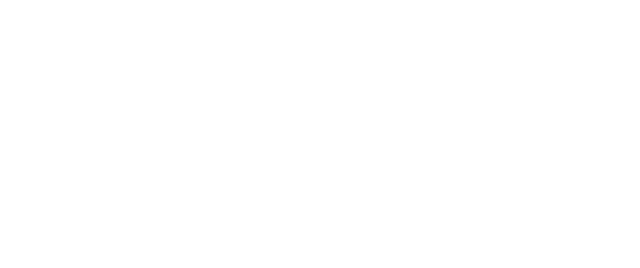
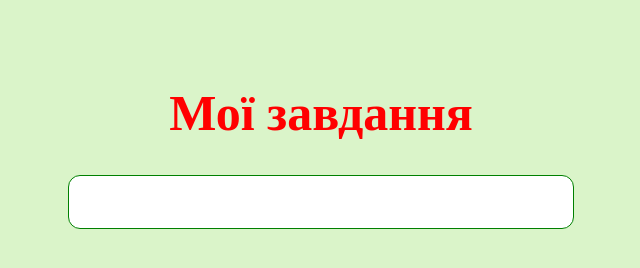
Before and after one commit to diana-tuz/todoList, a plain HTML site: page index.html in a window 1280 px wide. Shown: the whole page, without its empty margins (319-959 px from the left). Drawn offline with Linux system fonts and the light colour scheme.

Commit message:
add layouts and stules

```diff
--- a/index.html
+++ b/index.html
@@ -1,11 +1,24 @@
 <!DOCTYPE html>
 <html lang="en">
+
 <head>
     <meta charset="UTF-8">
     <meta name="viewport" content="width=device-width, initial-scale=1.0">
     <title>todoList</title>
+    <link rel="stylesheet" href="style.css">
 </head>
-<body>
 
+<body class="body">
+    <div class="container">
+        <h1 class="title">
+            Мої завдання
+        </h1>
+        <input type="text" class="input" />
+        <div class="list">
+
+        </div>
+    </div>
+    <script type="text/javascript" src="script.js"></script>
 </body>
+
 </html>
--- a/style.css
+++ b/style.css
@@ -0,0 +1,21 @@
+.body{
+  background-color: rgb(218, 244, 201);
+}
+.container{
+margin-top: 50px;
+display: flex;
+flex-direction: column;
+align-items: center;
+}
+
+.title{
+  color: red;
+  font-size: 50px;
+}
+
+.input{
+  width: 500px;
+  height: 50px;
+  border-radius: 12px;
+  border: 1px solid green;
+}
```
